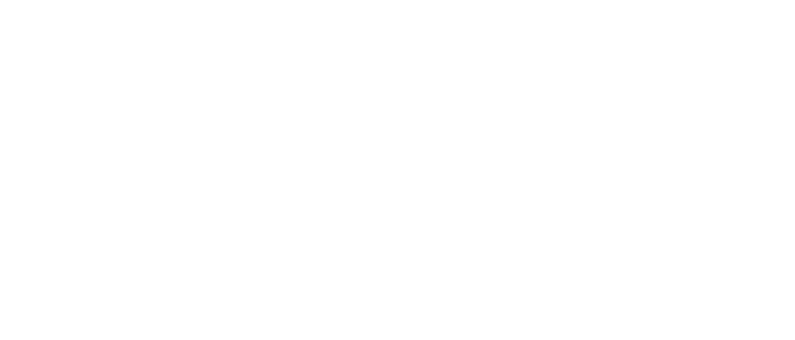
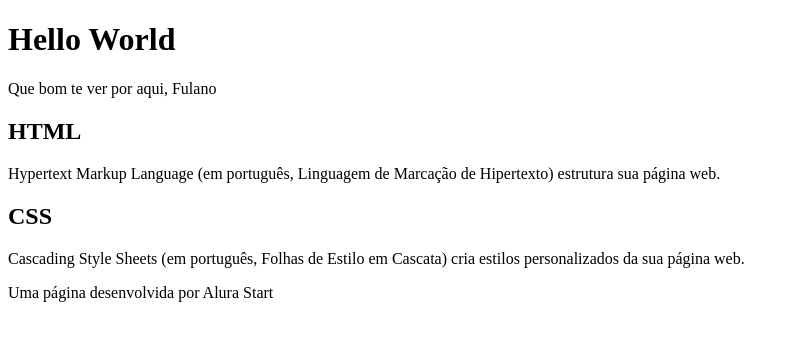
Before and after one commit to wanesmar/Hello-World, a plain HTML site: page Index.html in a window 1280 px wide. Shown: the whole page, without its empty margins (0-795 px from the left). Drawn offline with Linux system fonts and the light colour scheme.

Commit message:
HTML esqueleto

```diff
--- a/Index.html
+++ b/Index.html
@@ -6,6 +6,25 @@
     <title>Hello World</title>
 </head>
 <body>
+    <header>
+        <h1>Hello World</h1>
+        <p>Que bom te ver por aqui, Fulano</p>
+
+    </header>
+
+    <section>
+        <h2>HTML</h2>
+        <P>Hypertext Markup Language (em português, Linguagem de Marcação de Hipertexto) estrutura sua página web.</P>
+
+        <h2>CSS</h2>
+        <P>Cascading Style Sheets (em português, Folhas de Estilo em Cascata) cria estilos personalizados da sua página web.</P>
+
+    </section>
+
+    <footer>
+        <p>Uma página desenvolvida por Alura Start</p>
+
+    </footer>
 
 </body>
 </html>
```
